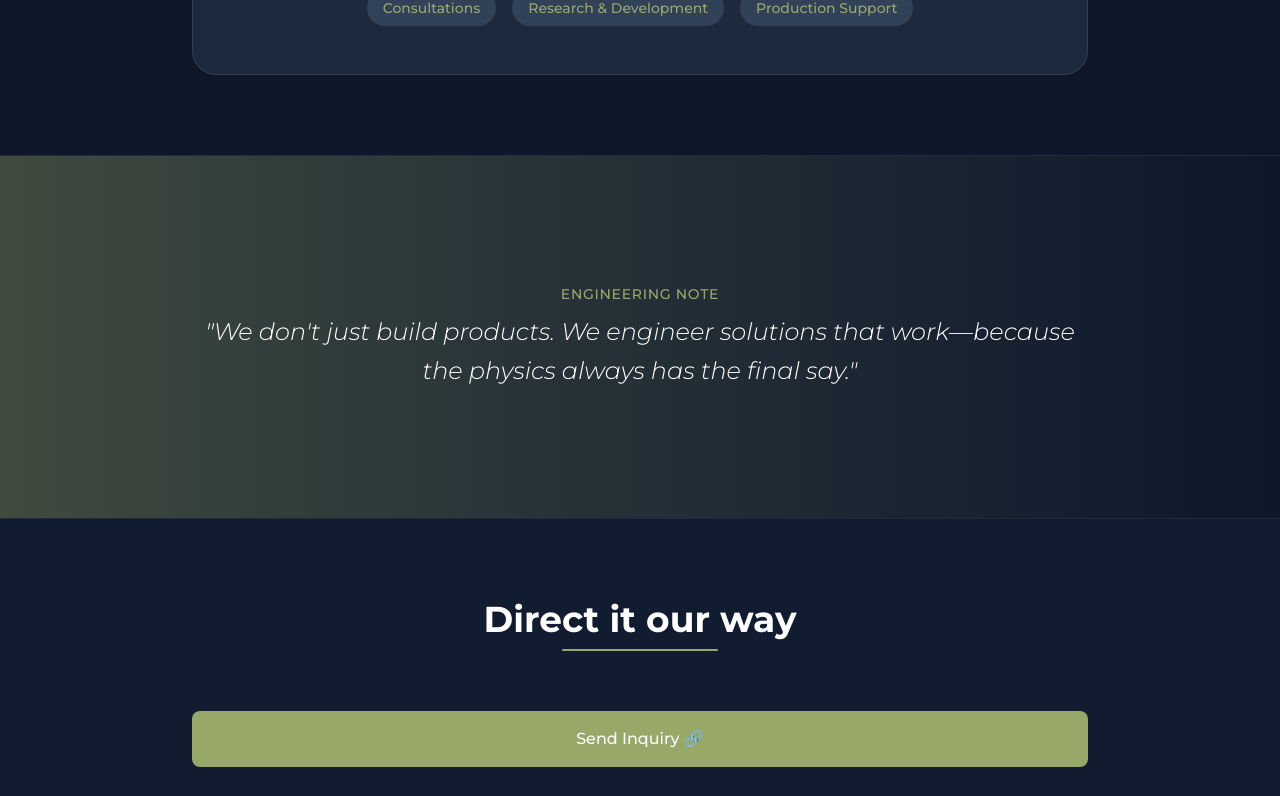
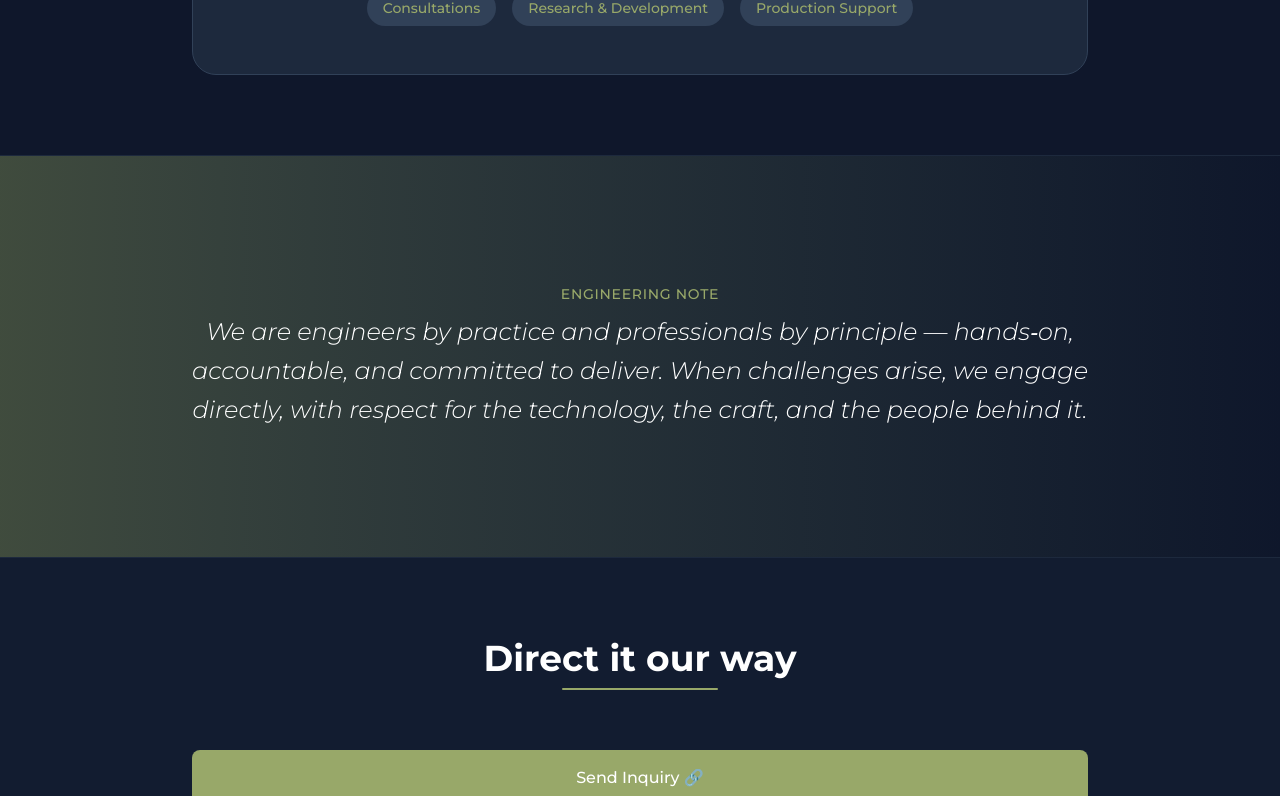
Before and after one commit to drazenbuljovcic/ferrasage, a React (Vite) app: page / in a window 1280 px wide. Shown: the part 1880-2676 px from the top of the page. Built offline with nearby package versions, Linux system fonts and the light colour scheme.

Commit message:
Update EngineeringNote.jsx
Engineering message

```diff
--- a/src/components/EngineeringNote.jsx
+++ b/src/components/EngineeringNote.jsx
@@ -6,8 +6,9 @@ export function EngineeringNote() {
           Engineering Note
         </p>
         <p className="text-2xl text-white font-light italic leading-relaxed">
-          &quot;We don&apos;t just build products. We engineer solutions that
-          work—because the physics always has the final say.&quot;
+          We are engineers by practice and professionals by principle — hands‑on, accountable,
+          and committed to deliver. When challenges arise, we engage directly,
+          with respect for the technology, the craft, and the people behind it.
         </p>
       </div>
     </section>
```
